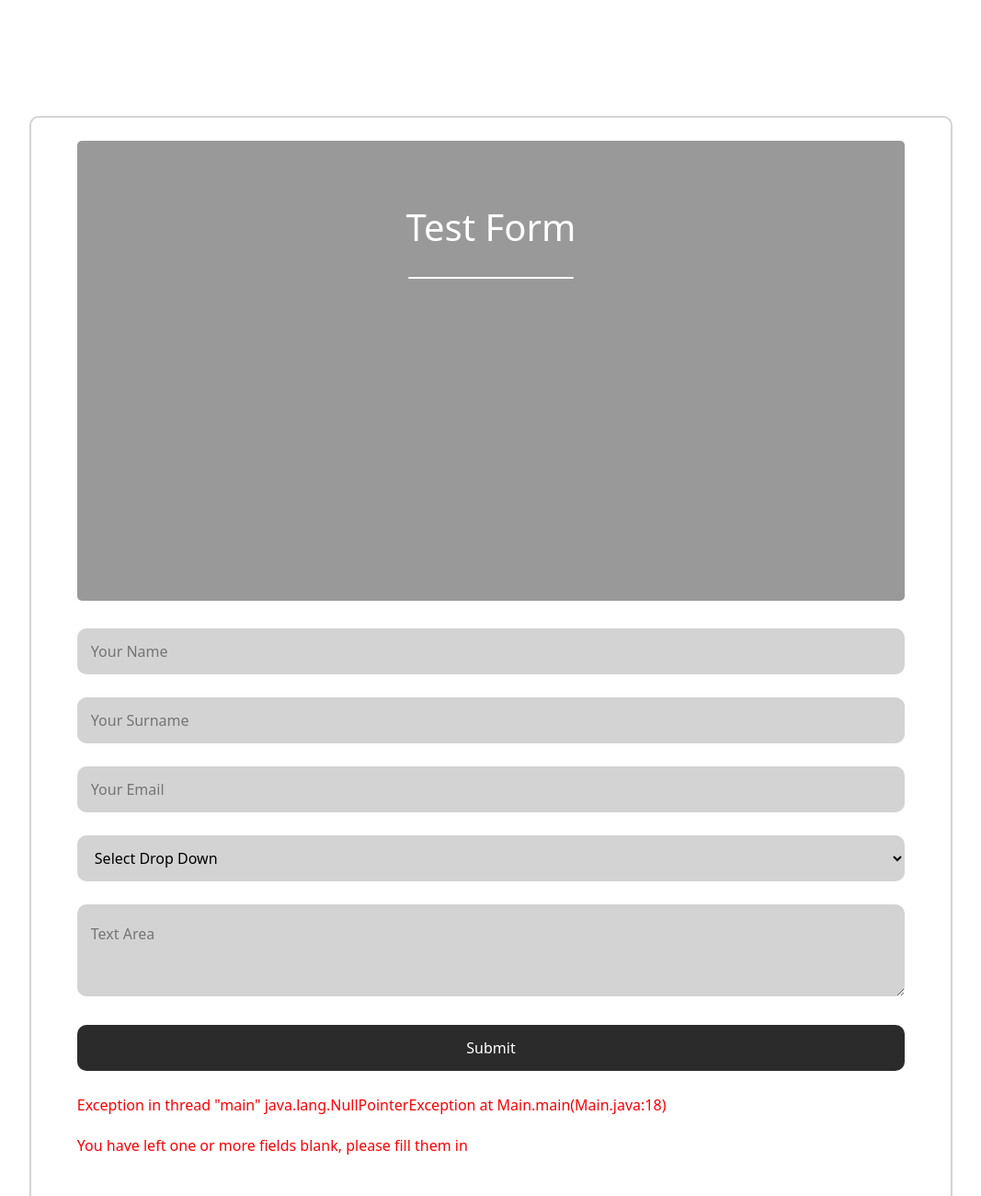
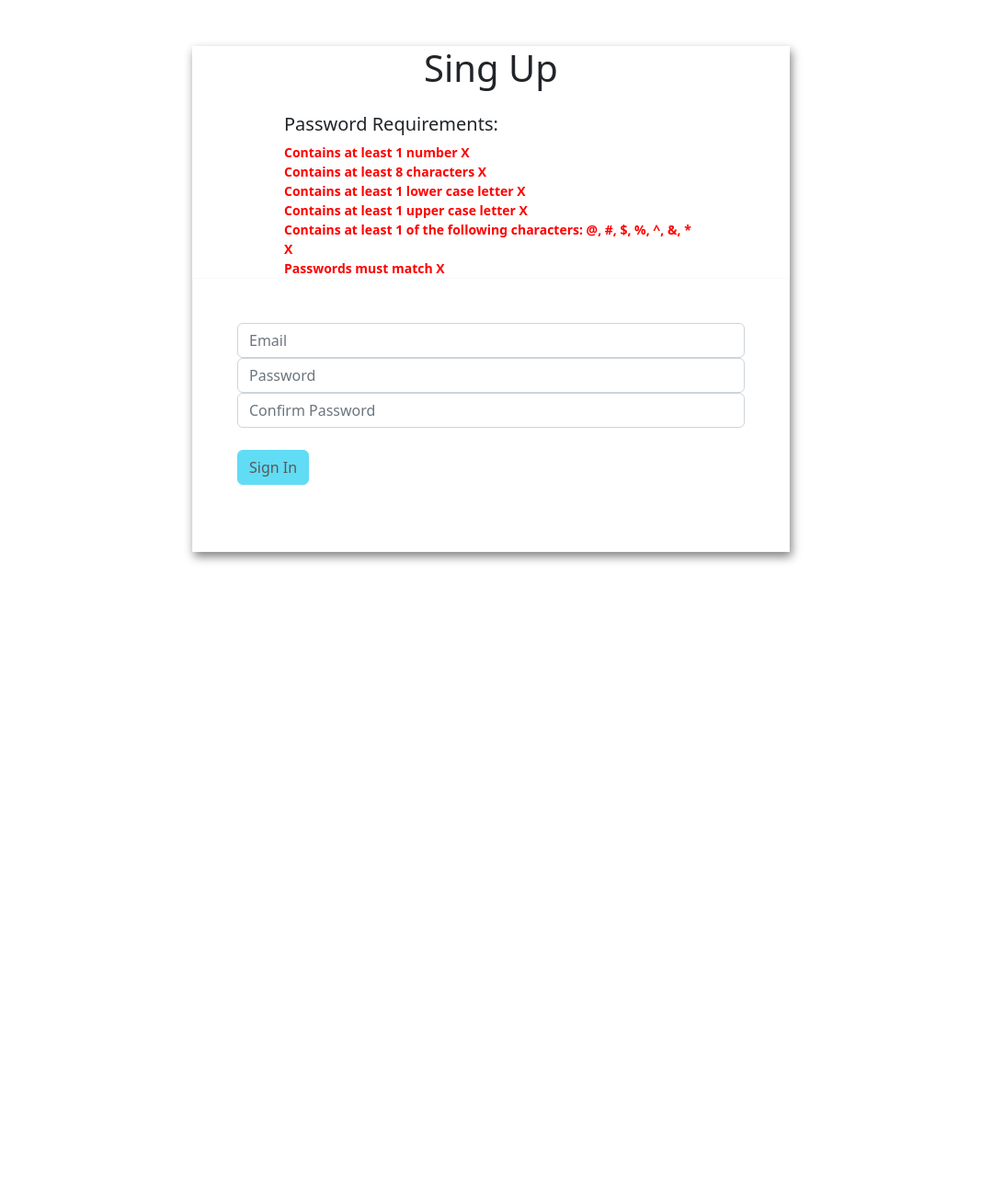
Before and after one commit to KurtSchwimmbacher/XD_Presentation, a plain HTML site: page index.html in a window 1280 px wide. Shown: the top 1300 px of the page at 92% size, without its empty margins (106-1173 px from the left). After the commit the page ends 800 px from the top, so only its background shows below. Drawn offline with nearby package versions, Linux system fonts and the light colour scheme.

Commit message:
finish all js
add all js

```diff
--- a/css/main.css
+++ b/css/main.css
@@ -1,133 +1,43 @@
-
-.form-con{
-    width: 80%;
-    height: 1200px;
-    margin-left: 10%;
-    margin-right: 10%;
-    margin-top: 10%;
+.form-container{
+    width: 650px;
+    margin: auto;
+    box-shadow: 2px 5px 10px gray;
+    margin-top: 50px;
 }
 
-form{
-    width: 100%;
-    height: 1200px;
-    border: 2px solid lightgray;
-    border-radius: 10px;
-    padding-left: 5%;
-    padding-right: 5%;
-    padding-top: 25px;
-    padding-bottom: 40px;
-}
-
-.form-title{
-    width: 100%;
-    height: 500px;
-    border-radius: 5px;
-    background-image: url(../assets/header.jpg);
-    background-size: cover;
-    background-position: center;
-}
-
-.overlay{
-    width: 100%;
-    height: 500px;
-    border-radius: 5px;
-    background-color: rgba(0, 0, 0, 0.4);
-    padding-top: 40px;
+.form-container h1{
     text-align: center;
 }
 
-.logo{
-    margin-top: 20px;
-    height: 70px;
-    width: 70px;
-    border-radius: 35px;
-    border: 2px solid #ffffff;
-    padding-top: 12px;
-    margin: 0 auto;
+.password-requirements{
+    width: 450px;
+    margin: auto;
+    margin-top: 25px;
 }
 
-.logo img{
-    width: 45px;
-    height: 45px;
+.fulfilled-symbol{
+    display: inline;
+
 }
 
-.title{
-    padding-top: 30px;
-    color: #ffffff;
+.fulfilled-symbol:after{
+    content: 'X';
 }
 
-.line-el{
-    width: 20%;
-    border-bottom: 2px solid #ffffff;
-    margin-top: 30px;
-    margin-left: 40%;
-    border-radius: 1px;
+.requirement{
+    color: red;
+    font-size: 14px;
+    font-weight: 600;
 }
 
-.subtitle{
-    padding-top: 30px;
-    color: #ffffff;
+.fulfilled{
+    color: green;
 }
 
-.subtitle h3{
-    font-size: 36px;
+.fulfilled .fulfilled-symbol:after{
+    content: '\2713';
 }
 
-.new-disc{
-    width: 100%;
-    height: 50px;
-    margin-top: 50px;
-    text-align: center;
-    padding-left: 30%;
-    padding-right: 30%;
+#submitBtn:disabled{
+    cursor: not-allowed;
 }
-
-.form-el{
-    margin-top: 20px;
-}
-
-.input-el{
-    width: 100%;
-    height: 50px;
-    margin-top: 10px;
-    padding-left: 15px;
-    border: none;
-    border-radius: 10px;
-    margin-bottom: 15px;
-    background-color: lightgray;
-}
-
-.input-tf{
-    width: 100%;
-    height: 100px;
-    margin-top: 10px;
-    padding-left: 15px;
-    padding-top: 20px;
-    border: none;
-    border-radius: 10px;
-    margin-bottom: 15px;
-    background-color: lightgray;
-}
-
-.input-btn{
-    width: 100%;
-    height: 50px;
-    border: none;
-    border-radius: 10px;
-    margin-top: 10px;
-    margin-bottom: 5px;
-    background-color: #2b2b2b;
-    color: #ffffff;
-}
-
-.input-btn:hover{
-    cursor: pointer;
-    background-color: #ffffff;
-    color: #2b2b2b;
-    border: 2px solid lightgray;
-}
-
-p{
-    margin-top: 20px;
-    color: red;
-}
--- a/index.html
+++ b/index.html
@@ -4,65 +4,71 @@
     <meta charset="UTF-8">
     <meta http-equiv="X-UA-Compatible" content="IE=edge">
     <meta name="viewport" content="width=device-width, initial-scale=1.0">
-    <title>XD Presentation</title>
+    <title>Interactive Signup!</title>
+
+    <link rel="stylesheet" href="css/main.css">
 
     <!--External Files-->
     <link rel="stylesheet" href="https://cdn.jsdelivr.net/npm/bootstrap@5.2.3/dist/css/bootstrap.min.css" integrity="sha384-rbsA2VBKQhggwzxH7pPCaAqO46MgnOM80zW1RWuH61DGLwZJEdK2Kadq2F9CUG65" crossorigin="anonymous">
     <script src="https://cdn.jsdelivr.net/npm/bootstrap@5.2.3/dist/js/bootstrap.min.js" integrity="sha384-cuYeSxntonz0PPNlHhBs68uyIAVpIIOZZ5JqeqvYYIcEL727kskC66kF92t6Xl2V" crossorigin="anonymous"></script>
 
-        <!--Internal Files-->
-        <link rel="stylesheet" href="css/main.css">
+
 </head>
 <body>
 
 
-    <div class="container-fluid"> <!--Bootstrap Container-->
-        <div class="row">
-            <div class="col-12">
-                <div class="form-con">
-                    <form>
-                        <div class="form-title">
-                            <div class="overlay">
-                                <div class="title">
+
+    <div class="form-container">
         <h1>
-                                        Test Form
+            Sing Up
         </h1>
+
+        <div class="password-requirements">
+            <h5 class="requirements-header">
+                Password Requirements:
+            </h5>
+            <div id="numberRequirement" class="requirement">
+                <div class="fulfilled-symbol">
+                    Contains at least 1 number
                 </div>
-                                <div class="line-el"></div>
+            </div>
+            <div id="lengthRequirement" class="requirement">
+                <div class="fulfilled-symbol">
+                    Contains at least 8 characters
+                </div>
+            </div>
+            <div id="lowerCaseRequirement" class="requirement">
+                <div class="fulfilled-symbol">
+                    Contains at least 1 lower case letter
+                </div>
+            </div>
+            <div id="upperCaseRequirement" class="requirement">
+                <div class="fulfilled-symbol">
+                    Contains at least 1 upper case letter
+                </div>
+            </div>
+            <div id="specialCharacterRequirement" class="requirement">
+                <div class="fulfilled-symbol">
+                    Contains at least 1 of the following characters: @, #, $, %, ^, &, *
+                </div>
+            </div>
+            <div id="passwordsMatchRequirement" class="requirement">
+                <div class="fulfilled-symbol">
+                    Passwords must match
+                </div>
             </div>
         </div>
 
-                        <div class="form-el">
-                            <input class="input-el" type="text" placeholder="Your Name" required>
-                            <input class="input-el" type="text" placeholder="Your Surname" required>
-                            <input class="input-el" type="email" placeholder="Your Email" required>
+        <form class="text-centre border border-light p-5" onsubmit="event.preventDefault(); console.log('SUCCESS!');">
+            <input required type="email" id="usernameInput" class="form-control mb4" placeholder="Email">
+            <input required type="password" id="passwordInput" class="form-control mb4 input-listener" placeholder="Password">
+            <input required type="password" id="confirmPasswordInput" class="form-control mb4 input-listener" placeholder="Confirm Password">
+            <button disabled class="btn btn-info btn-block my-4" id="submitBtn" type="submit">Sign In</button>
+        </form>
 
-                            <select class="input-el" required>
-                                <option selected = "selected">Select Drop Down</option>
-                                <option>Option 1</option>
-                                <option>Option 2</option>
-                                <option>Option 3</option>
-                                <option>Option 4</option>
-                                <option>Option 5</option>
-
-                                <textarea class="input-tf" placeholder="Text Area" rows="4"></textarea>
-
-                                <button class="input-btn" type="submit">Submit</button>
-                            </select>
-
-                            <p class="bad-error">Exception in thread "main" java.lang.NullPointerException
-                                at Main.main(Main.java:18)
-                            </p>
-                            <p class="good-error">
-                                You have left one or more fields blank, please fill them in
-                            </p>
     </div>
 
-                    </form>
-                </div>
-            </div>
-        </div>
-    </div> <!--Bootstrap Container-->
+    <script src="./js/test.js"></script>
 
 </body>
 </html>
--- /dev/null
+++ b/js/test.js
@@ -0,0 +1,61 @@
+const checkMark = '\u2713';
+
+const lowerCaseRegex = new RegExp('^(?=.*[a-z])(?=.{1,})');
+const upperCaseRegex = new RegExp('^(?=.*[A-Z])(?=.{1,})');
+const containsNumberRegex = new RegExp('^(?=.*[0-9])(?=.{1,})');
+const specialCharacterRegex = new RegExp('^(?=.*[!@#$%^&*])(?=.{1,})');
+const eightCharacterRegex = new RegExp('^(?=.{8,})');
+
+const checkValidity = () => {
+    const password = document.getElementById('passwordInput').value;
+    const confirmPassword = document.getElementById('confirmPasswordInput').value;
+
+    const fulfilled = [];
+    const unfulfilled = [];
+
+    lowerCaseRegex.test(password) ?
+        fulfilled.push(document.getElementById('lowerCaseRequirement')) :
+        unfulfilled.push(document.getElementById('lowerCaseRequirement'));
+
+    upperCaseRegex.test(password) ?
+        fulfilled.push(document.getElementById('upperCaseRequirement')) :
+        unfulfilled.push(document.getElementById('upperCaseRequirement'));
+
+    containsNumberRegex.test(password) ?
+        fulfilled.push(document.getElementById('numberRequirement')) :
+        unfulfilled.push(document.getElementById('numberCaseRequirement'));
+
+    specialCharacterRegex.test(password) ?
+        fulfilled.push(document.getElementById('specialCharacterRequirement')) :
+        unfulfilled.push(document.getElementById('specialCharacterRequirement'));
+
+    eightCharacterRegex.test(password) ?
+        fulfilled.push(document.getElementById('lengthRequirement')) :
+        unfulfilled.push(document.getElementById('lengthRequirement'));
+
+
+    password && password === confirmPassword ?
+    fulfilled.push(document.getElementById('passwordsMatchRequirement')) :
+    unfulfilled.push(document.getElementById('passwordsMatchRequirement'));
+
+
+    fulfilled.forEach(el =>{
+        el.classList.remove('unfulfilled');
+        el.classList.add('fulfilled');
+    });
+
+    unfulfilled.forEach(el =>{
+        el.classList.remove('fulfilled');
+        el.classList.add('unfulfilled');
+    });
+
+    if(fulfilled.length === 6)
+        document.getElementById('submitBtn').disabled = false;
+    else
+    document.getElementById('submitBtn').disabled = true;
+
+};
+
+Array.from(document.getElementsByClassName('input-listener')).forEach(input =>{
+    input.addEventListener('keyup', checkValidity)
+});
```
Lines whose indentation alone changed are shown as unchanged.
